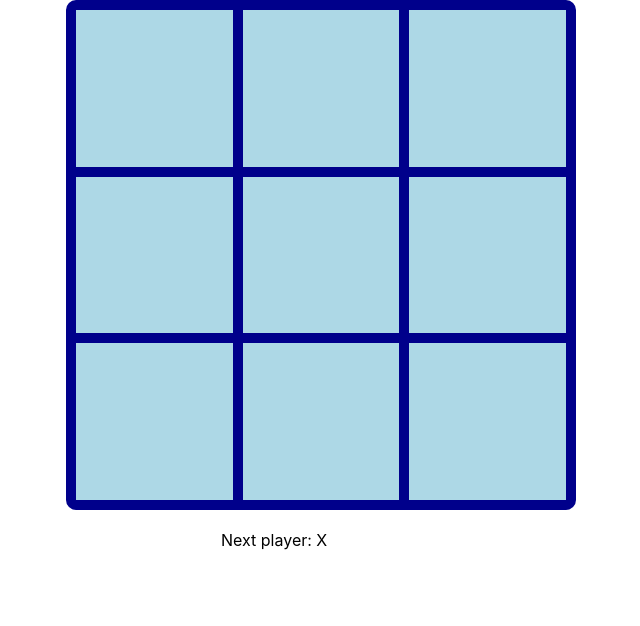
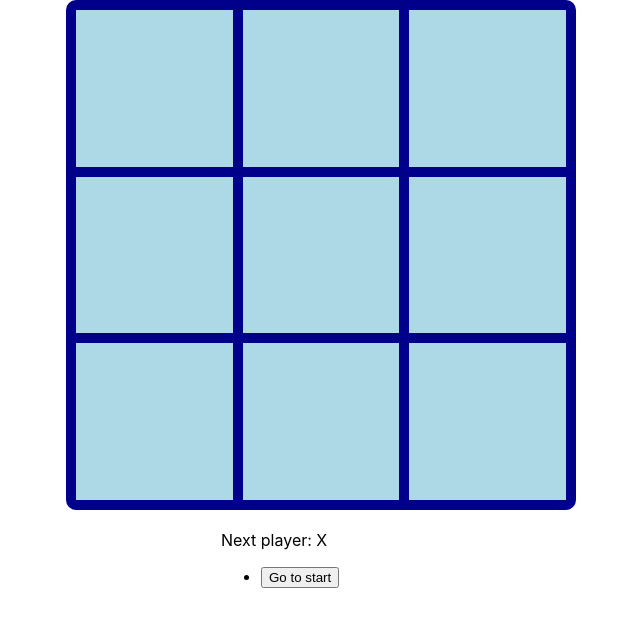
Before and after one commit to DominikStefancik/Games, a React (Create React App) app in the folder tic-tac-toe-with-react/: page / in a window 1280 px wide. Shown: the top 626 px of the page, without its empty margins (319-959 px from the left). Built offline with nearby package versions, Linux system fonts and the light colour scheme.

Commit message:
Show the history and allow "travelling in time"

```diff
--- a/tic-tac-toe-with-react/src/components/game/Game.tsx
+++ b/tic-tac-toe-with-react/src/components/game/Game.tsx
@@ -37,11 +37,31 @@ const Game: FC = () => {
     setCurrentSymbol(currentSymbol === X_SYMBOL ? O_SYMBOL : X_SYMBOL);
   };
 
+  const jumpToStep = (stepNumber: number) => {
+    setStepNumber(stepNumber);
+    setCurrentSymbol(stepNumber % 2 === 0 ? X_SYMBOL : O_SYMBOL);
+  };
+
+  const renderSteps = () => {
+    return history.map((_step, stepIndex) => {
+      const destination = stepIndex > 0 ? `Go to move #${stepIndex}` : "Go to start";
+
+      return (
+        <li key={stepIndex}>
+          <button onClick={() => jumpToStep(stepIndex)}>{destination}</button>
+        </li>
+      );
+    });
+  };
+
   // we wrap the board into the React fragment, because we don't want to render a div element
   return (
     <>
       <Board squares={history[stepNumber]} onClickHandler={clickHandler} />
-      <div style={styles}>{winner ? "Winner: " + winner : "Next player: " + currentSymbol}</div>
+      <div style={styles}>
+        {winner ? "Winner: " + winner : "Next player: " + currentSymbol}
+        <ul>{renderSteps()}</ul>
+      </div>
     </>
   );
 };
```
